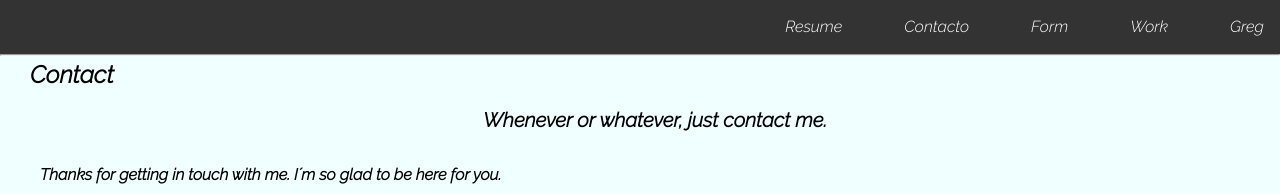
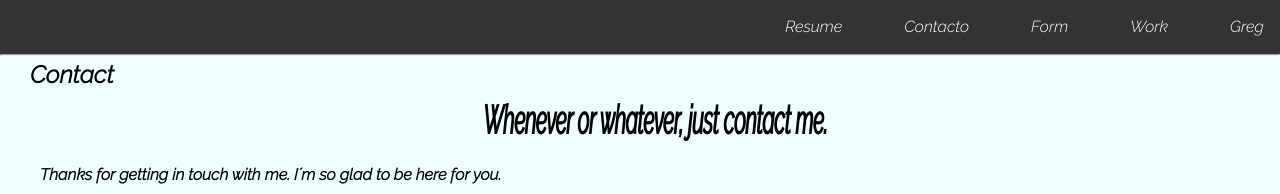
Before and after one commit to grecarrera/proyectocoderhouse, a plain HTML site: page pages/contacto.html in a window 1280 px wide. Shown: the top 194 px of the page. Drawn offline with Linux system fonts and the light colour scheme; grey boxes are pictures that could not be loaded.

Commit message:
comiteando la primera transformación

```diff
--- a/pages/contacto.html
+++ b/pages/contacto.html
@@ -52,7 +52,7 @@
 
     <footer>
         <h3>Todos los derechos reservados</h3>
-        <img src="../imagenes/derechos_reservados.png" height="50" width="50" alt="icono de derechos reservados">
+        <img id="derechitos"src="../imagenes/derechos_reservados.png" height="50" width="50" alt="icono de derechos reservados">
     </footer>
 </body>
 </html>
--- a/pages/css/styles.css
+++ b/pages/css/styles.css
@@ -174,3 +174,10 @@
   margin-top: 150px;
   width: 100%;
 }
+
+/* CONTACTO */
+
+.whenever{
+  transform: scale(1, 2);
+  transition: 10s;
+}
```
